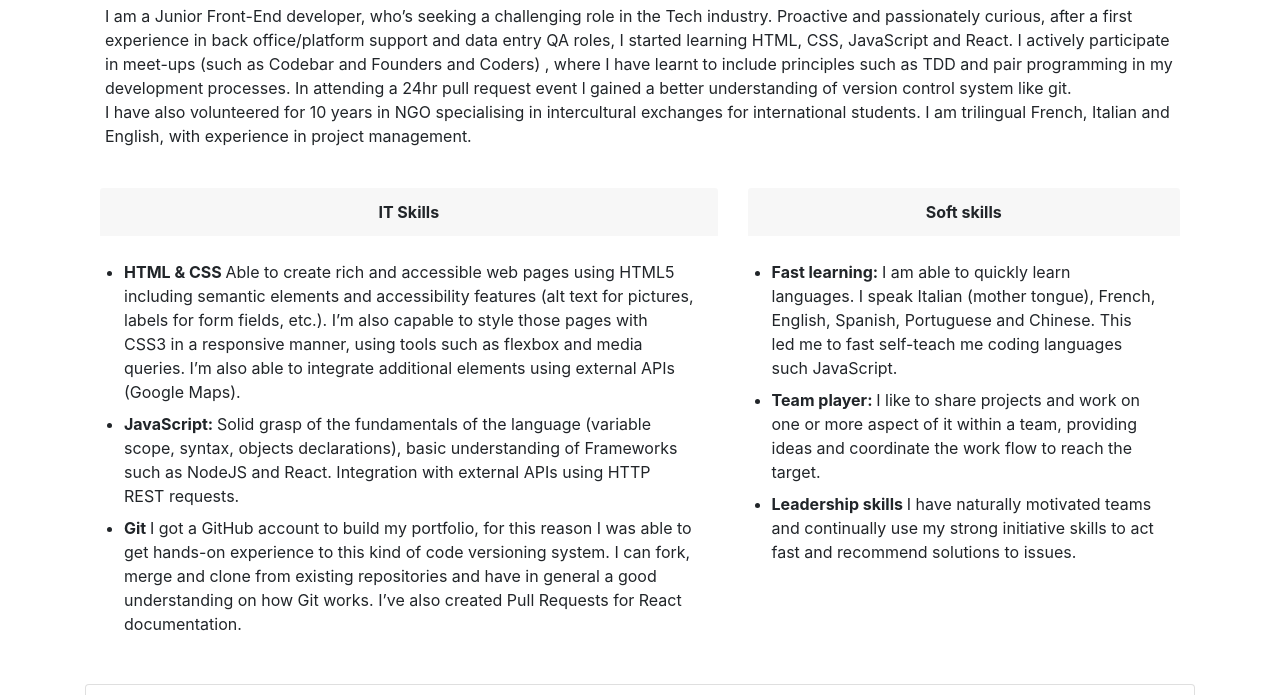
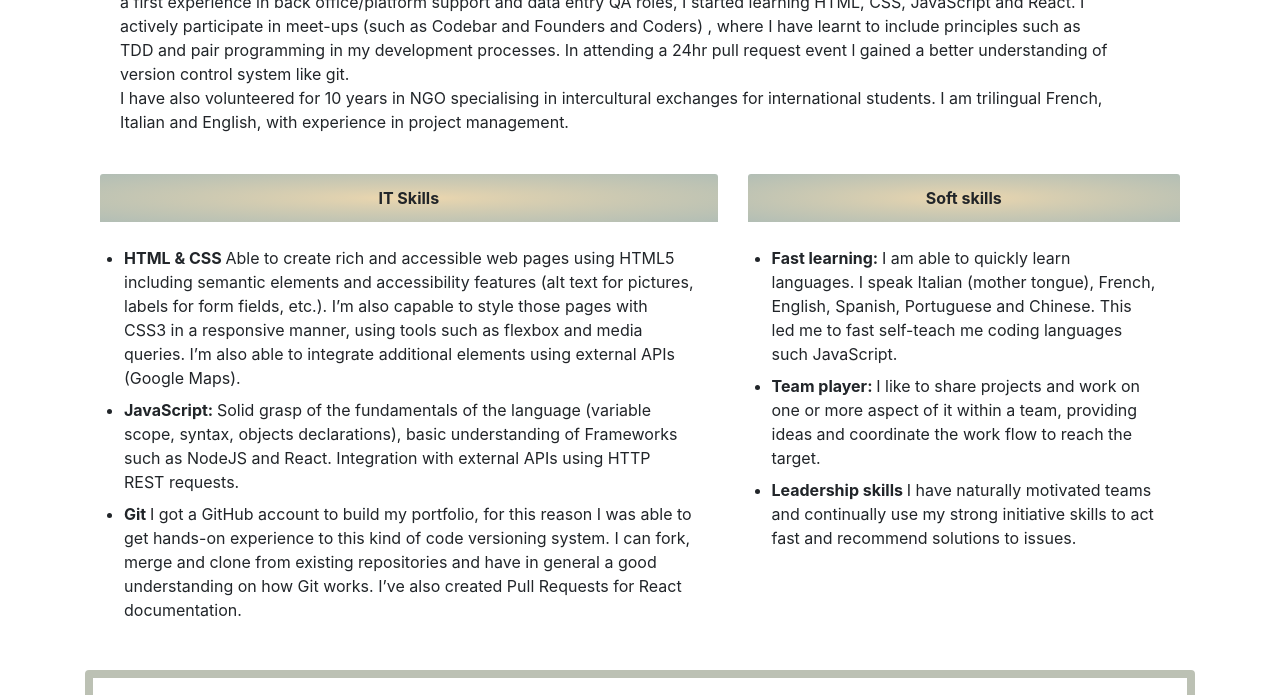
Before and after one commit to PaolaDMadd/CVWebsite, a plain HTML site: page index.html in a window 1280 px wide. Shown: the part 472-1167 px from the top of the page. Drawn offline with nearby package versions, Linux system fonts and the light colour scheme.

Commit message:
correct new file name

```diff
--- a/index.html
+++ b/index.html
@@ -11,7 +11,7 @@
     integrity="sha384-Vkoo8x4CGsO3+Hhxv8T/Q5PaXtkKtu6ug5TOeNV6gBiFeWPGFN9MuhOf23Q9Ifjh" crossorigin="anonymous">
 
 
-  <link rel="stylesheet" href="cvStyleTest.css">
+  <link rel="stylesheet" href="cvStyle.css">
   <link rel="stylesheet" href="fontawesome/css/all.css" type="text/css">
 </head>
 
```
